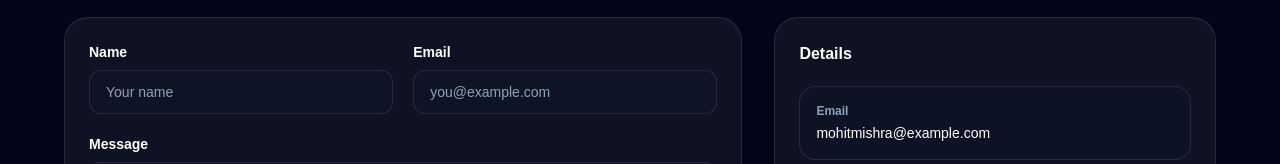
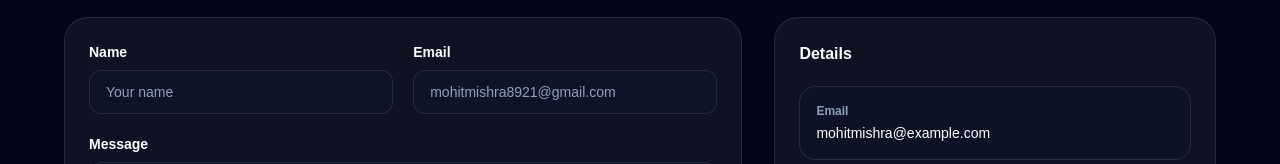
Before and after one commit to mohitmishra8921/portfolio, a Next.js app: page / in a window 1280 px wide. Shown: the part 5421-5585 px from the top of the page. Built offline with nearby package versions, Linux system fonts and the light colour scheme.

Commit message:
email change

```diff
--- a/components/Contact.jsx
+++ b/components/Contact.jsx
@@ -96,7 +96,7 @@ export default function Contact() {
                     name="email"
                     type="email"
                     required
-                    placeholder="you@example.com"
+                    placeholder="mohitmishra8921@gmail.com"
                     className="h-11 w-full rounded-xl border border-white/10 bg-slate-900/40 px-4 text-sm text-white placeholder:text-slate-400 outline-none transition focus:border-white/20 focus:ring-2 focus:ring-white/10"
                   />
                 </Field>
```
